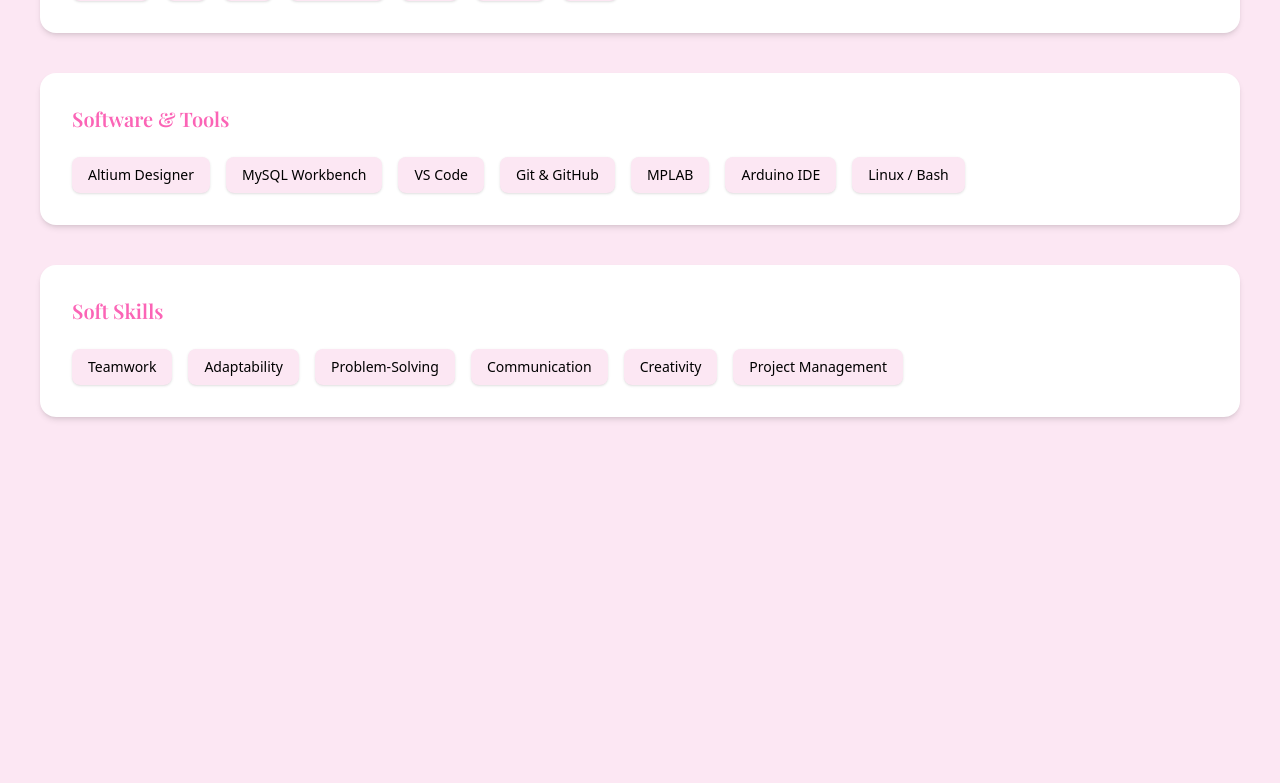
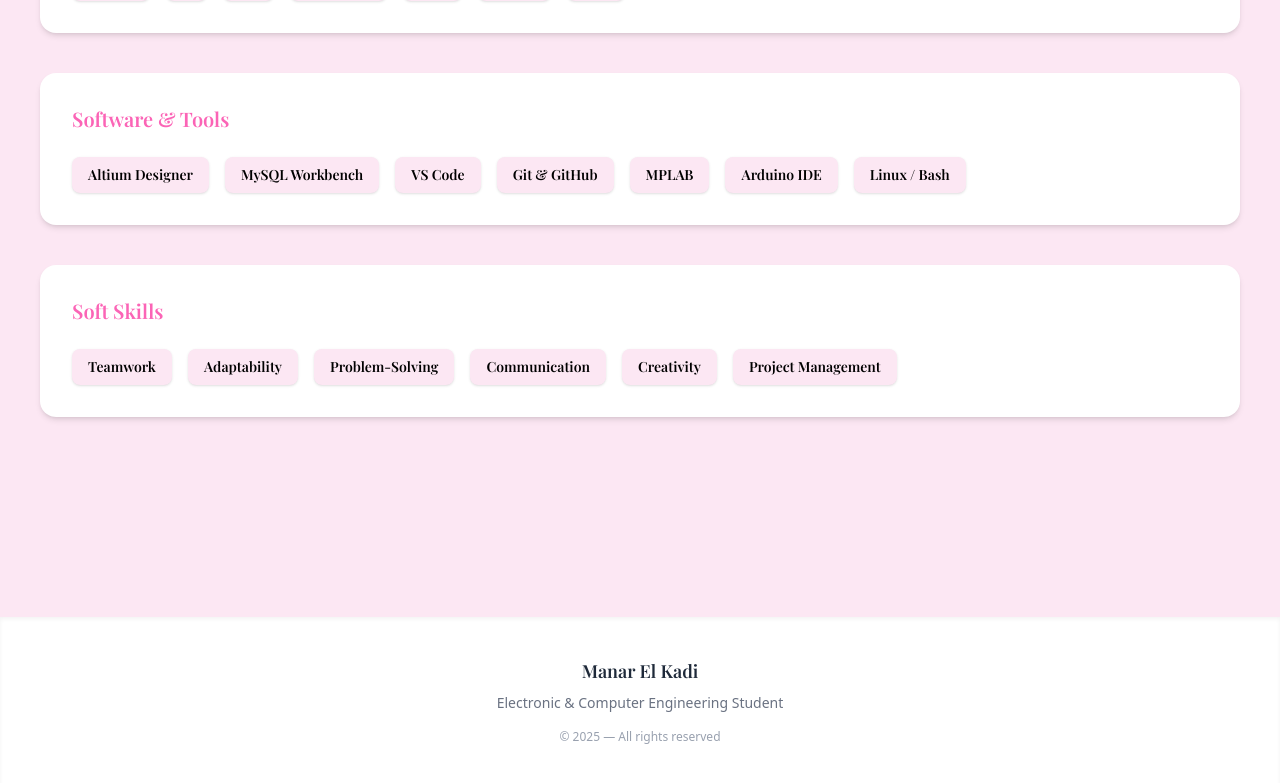
Before and after one commit to manouxhe/site-personnel, a Next.js app: page /skills in a window 1280 px wide. Shown: the part 347-1130 px from the top of the page. Before the commit the page ends 884 px from the top, so only its background shows below. Built offline with nearby package versions, Linux system fonts and the light colour scheme.

Commit message:
Améliorations en ++

```diff
--- a/app/globals.css
+++ b/app/globals.css
@@ -19,3 +19,10 @@
     --foreground: #ededed;
   }
 }
+
+@media (prefers-color-scheme: dark) {
+  body {
+    background: #0a0a0a;
+    color: #ededed;
+  }
+}
--- a/app/layout.tsx
+++ b/app/layout.tsx
@@ -1,4 +1,5 @@
 import Navbar from "@/components/navbar";
+import Footer from "@/components/footer";
 
 
 
@@ -32,6 +33,7 @@
       <body className="antialiased bg-[oklch(94.8%_0.028_342.258)]">
         <Navbar />
         {children}
+        <Footer />
       </body>
     </html>
   );
--- a/app/skills/page.tsx
+++ b/app/skills/page.tsx
@@ -1,8 +1,15 @@
 import SkillSection from "@/components/skill-card";
+
+import { Playfair_Display } from "next/font/google";
+
+const playfair = Playfair_Display({
+  subsets: ["latin"],
+  weight: ["600"],
+});
 
 export default function SkillsPage() {
   return (
-    <main className="min-h-screen px-10 py-20">
+    <main className={`${playfair.className} min-h-screen px-10 py-20`}>
       <h1 className="text-4xl mb-14">My Skills</h1>
 
       <SkillSection
--- /dev/null
+++ b/components/footer.tsx
@@ -0,0 +1,26 @@
+import { Playfair_Display } from "next/font/google";
+
+const playfair = Playfair_Display({
+  subsets: ["latin"],
+  weight: ["600"],
+});
+
+export default function Footer() {
+  return (
+    <footer className="bg-white mt-20 shadow-inner">
+      <div className="max-w-6xl mx-auto px-6 py-10 text-center">
+        <p className={`${playfair.className} text-lg text-gray-800 mb-2`}>
+          Manar El Kadi
+        </p>
+
+        <p className="text-sm text-gray-500 mb-4">
+          Electronic & Computer Engineering Student
+        </p>
+
+        <p className="text-xs text-gray-400">
+          © {new Date().getFullYear()} — All rights reserved
+        </p>
+      </div>
+    </footer>
+  );
+}
--- a/components/navbar.tsx
+++ b/components/navbar.tsx
@@ -28,6 +28,7 @@
       <NavItem href="/skills" label="Skills" />
       <NavItem href="/contact" label="Contact" />
       <NavItem href="/chat" label="Chat" />
+      <NavItem href="/blog" label="Blog" />
     </nav>
   );
 }
```
Also changed, not shown: app/blog/page.tsx (added).
